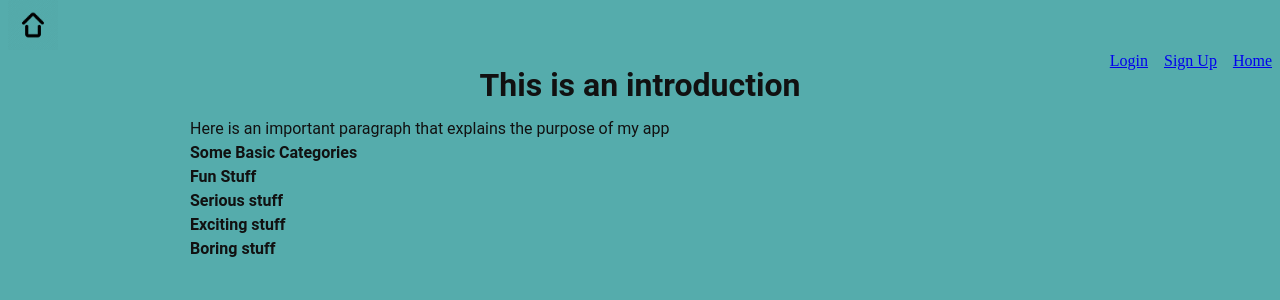
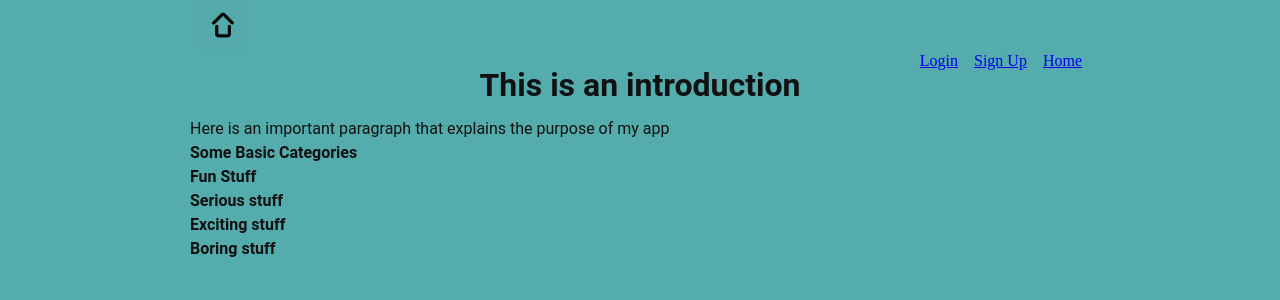
Before and after one commit to meslem-toufik-abdelrezak/3ish_haa, a PHP site: page /index.php in a window 1280 px wide. Shown: the top 300 px of the page. Run offline with PHP 8.4, Linux system fonts and the light colour scheme.

Commit message:
delete unuseful css link and add class to 1st <div> in <nav>

```diff
--- a/header.php
+++ b/header.php
@@ -7,8 +7,6 @@
     <head>
         <meta charset="utf-8">
         <title>homepage</title>
-        <!-- I can choose a font from googleapis the one below is an eg it is not crucial -->
-        <link rel="stylesheet" href="https://fonts.googleapis.com/css?family=Tangerine">
         <!-- the 2 links below to 2 css files that i have to subscribe on patereron or get from
         another source -->
         <link rel="stylesheet" href="css/reset.css" >  <!--reset the styling in all diff browsers -->
@@ -17,7 +15,7 @@
     <body>
 
         <nav>
-            <div>
+            <div class="wrapper"> <!-- to wrapp evthg inside the header-->
             <!-- change the logo -->
                 <a href="index.php"><img src="img\homePageIcon.png" alt="Blogs logs" width="50"></a>
                 <ul> <!-- basic menu-->
```
